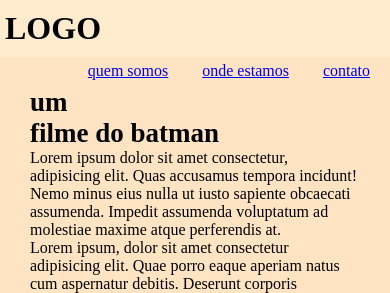
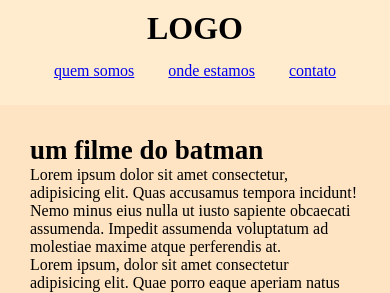
Before and after one commit to Vitor-trindade/css-intermediario, a plain HTML site: page 12-introdução-a-responsividade-media-queries/index.html in a window 390 px wide. Shown: the top 293 px of the page. Drawn offline with Linux system fonts and the light colour scheme.

Commit message:
css intermediario 3

```diff
--- a/12-introdução-a-responsividade-media-queries/style.css
+++ b/12-introdução-a-responsividade-media-queries/style.css
@@ -41,3 +41,27 @@ main p {
 .image img{
     width: 100%;
 }
+
+@media (max-width: 576px) {
+    .cabecalho {
+        text-align: center;
+    }
+    .cabecalho nav {
+        float: none;
+    }
+}
+
+@media (max-width: 375px) {  }
+/* dispositivos extra pequenos */
+
+@media (max-width: 576px) {  }
+ /* dispositivos pequenos (celulares em posição paisagem, menos de 768px) */
+
+@media (max-width: 768px) {  }
+ /* dispositivos médios (tablets, menos de 992px) */
+
+@media (max-width: 992px) {  }
+ /* dispositivos grandes (desktops, menos de 1200px) */
+
+@media (max-width: 1200px) {  }
+ /* // dispositivos extra grandes (desktops grandes) // 1200px ou mais, não tem breakpoint */
```
Also changed, not shown: 12-introdução-a-responsividade-media-queries/index.html (+0 -1 lines).
